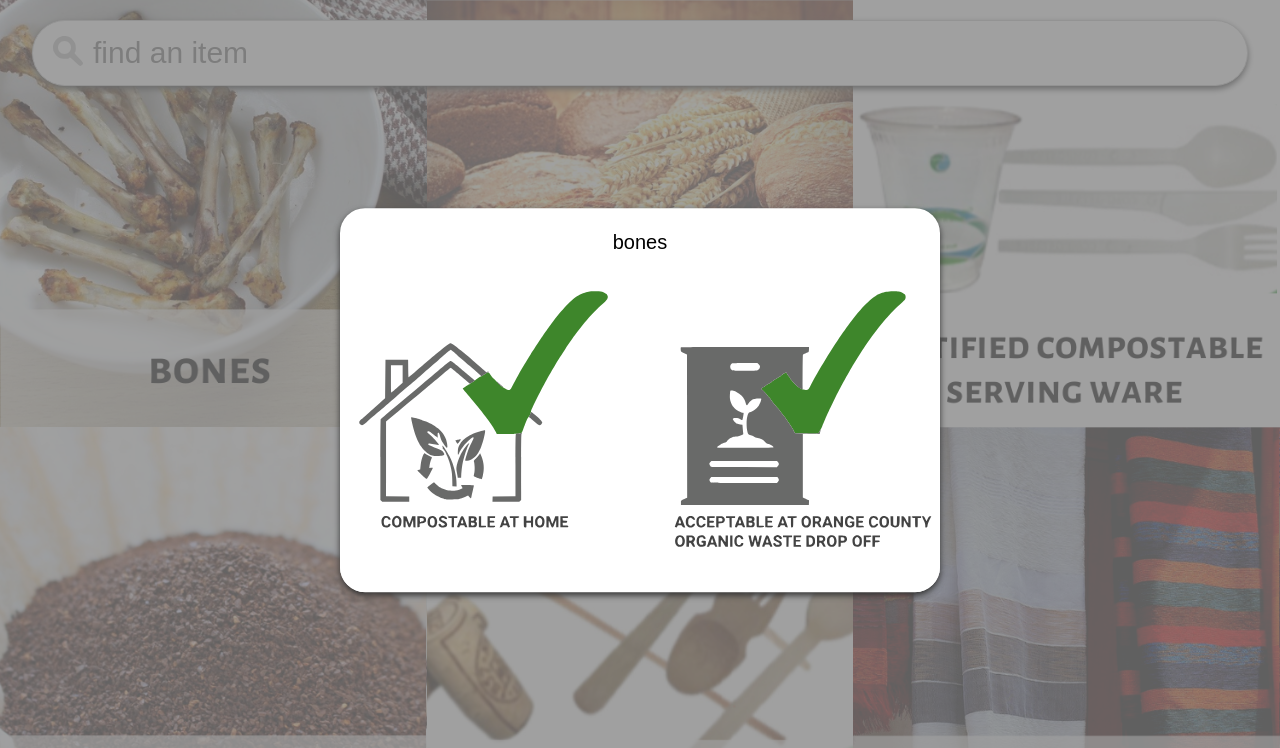
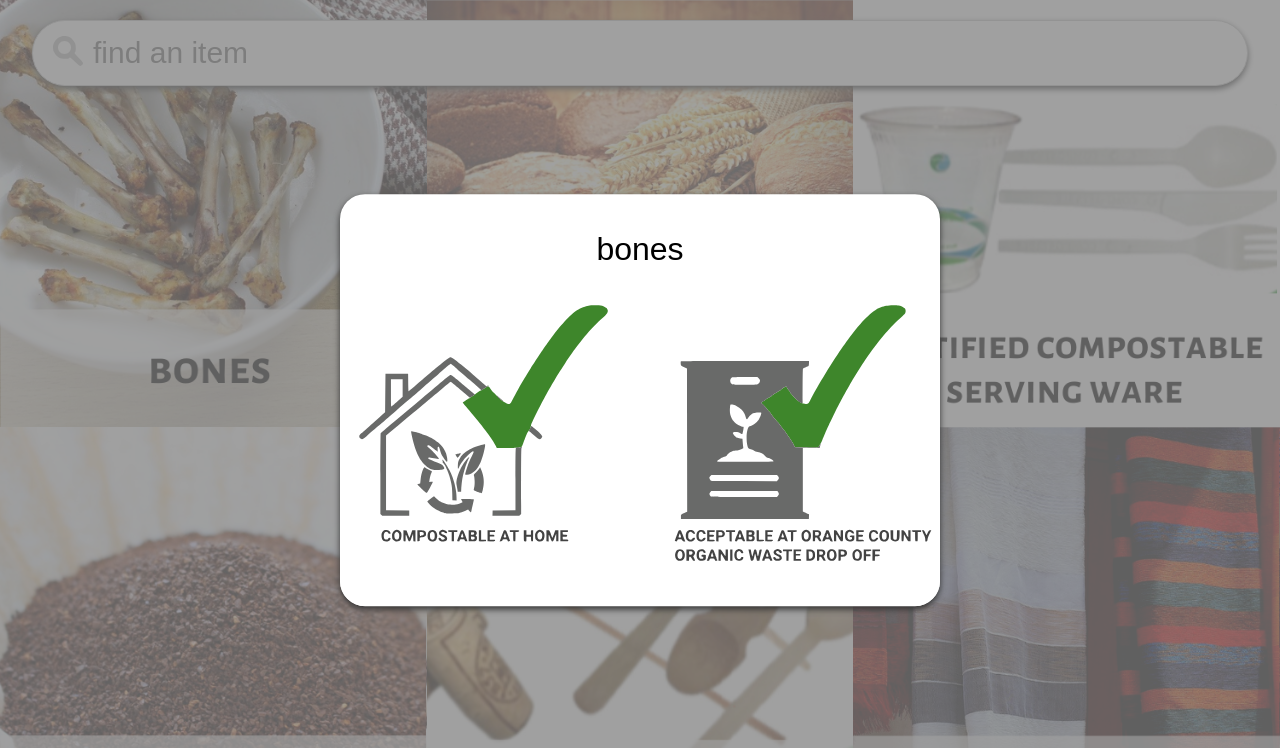
Before and after one commit to yikuansun/composting-searchbar, a plain HTML site: page image_gallery.html in a window 1280 px wide. Both pictures are taken after a click on the element 213 px from the left and 213 px from the top of the page. Shown: the top 748 px of the page. Drawn offline with Linux system fonts and the light colour scheme.

Commit message:
fixed it ig

```diff
--- a/image_gallery.html
+++ b/image_gallery.html
@@ -60,10 +60,13 @@
 
             textelem = document.createElement("center");
             textelem.innerText = "\n" + this.name + "\n";
-            textelem.style.whiteSpace = "pre";
+            textelem.style.whiteSpace = "pre-line";
             textelem.style.textAlign = "center";
             textelem.style.width = "75vmin";
-            textelem.style.fontSize = "2.5vmin";
+            textelem.style.fontSize = "4vmin";
+            textelem.style.textAlign = "center";
+            textelem.style.overflow = "hidden";
+            textelem.style.wordBreak = "break-word";
             textelem.style.fontFamily = "Arial";
             alertbox.appendChild(textelem);
 
```
